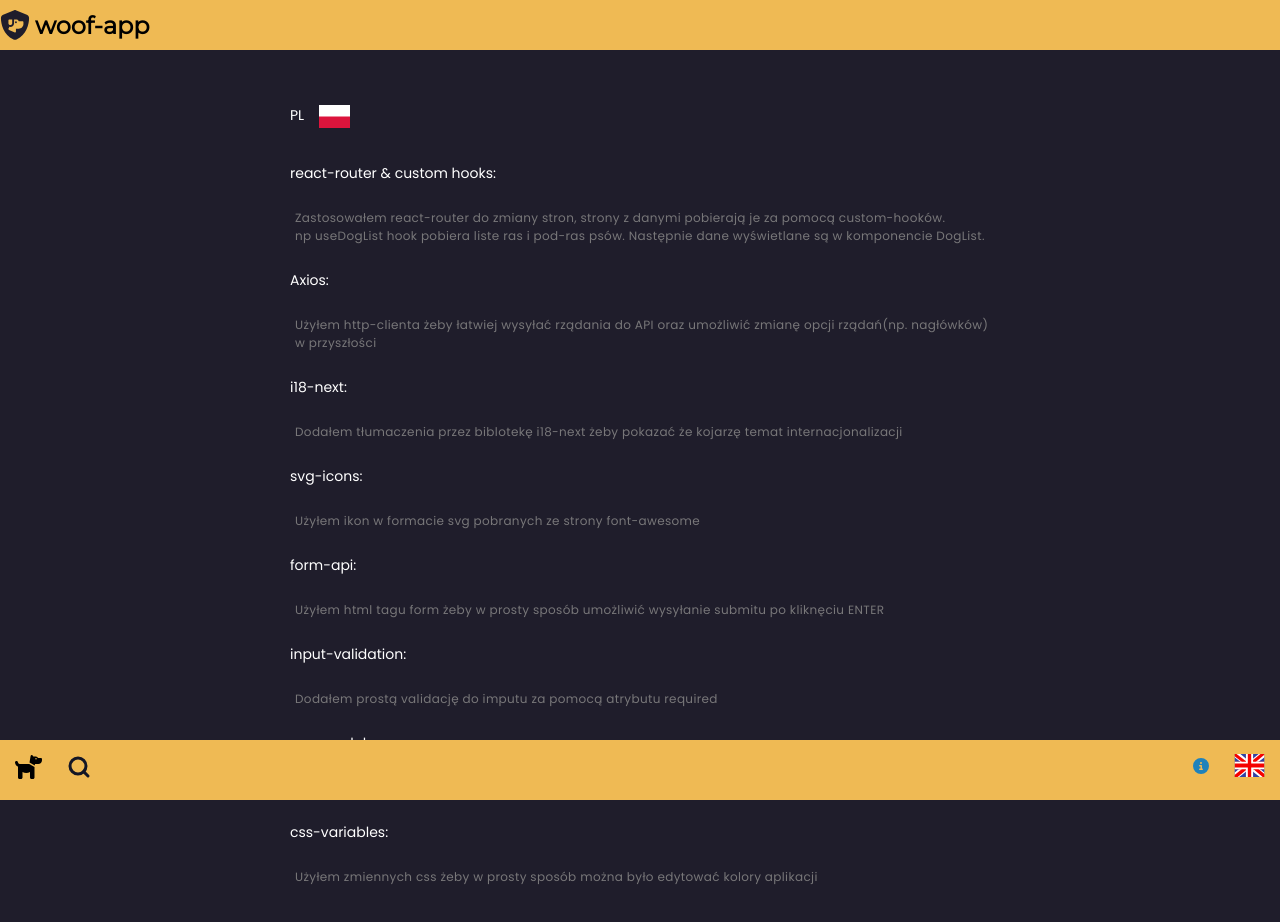
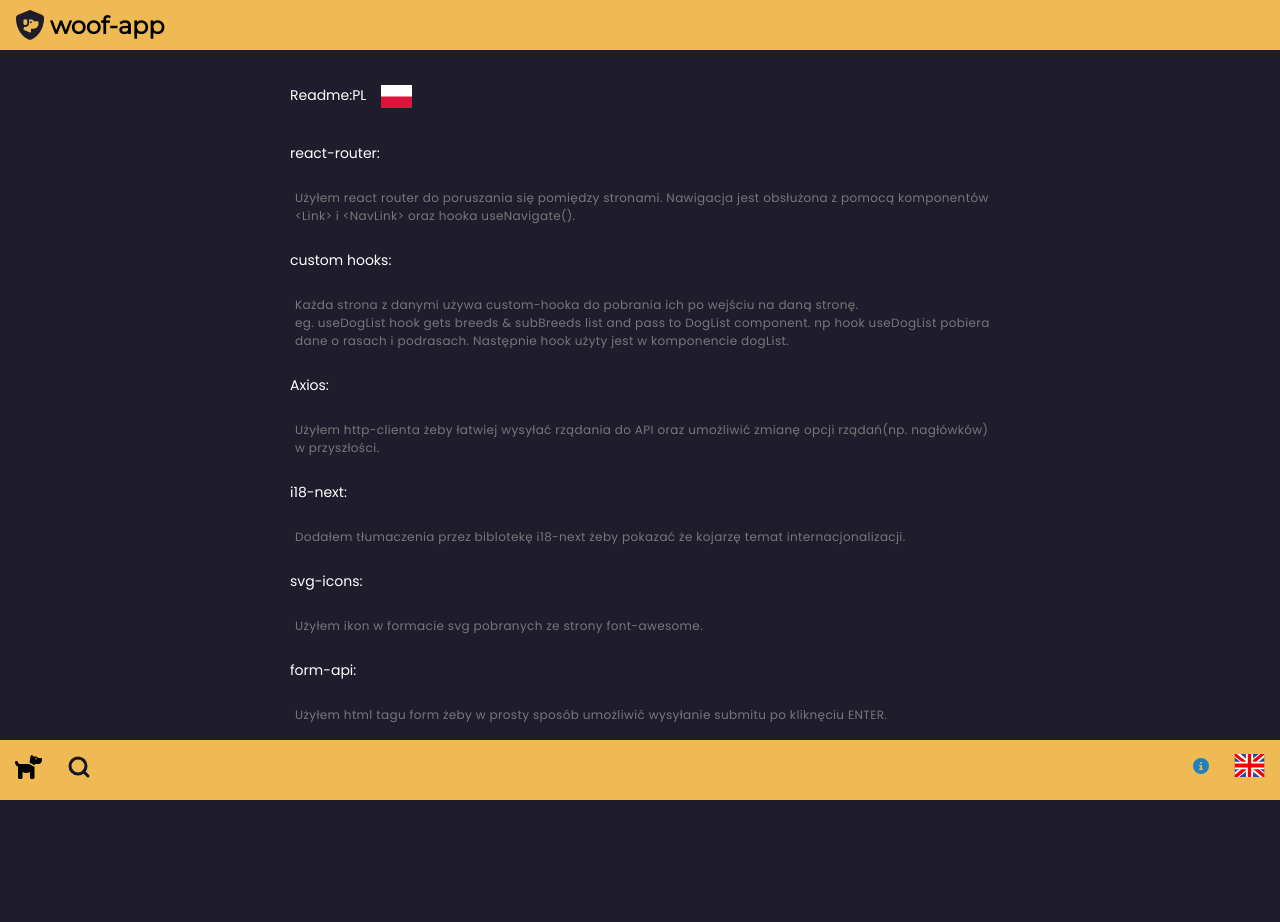
Before and after one commit to g-marcin/woof-app, a React (Vite) app: page /readme in a window 1280 px wide. Shown: the top 922 px of the page. After the commit the page ends 850 px from the top, so only its background shows below. Built offline with nearby package versions, Linux system fonts and the light colour scheme.

Commit message:
separated router&custom hooks readme entry

```diff
--- a/src/common/i18next/langs/en.ts
+++ b/src/common/i18next/langs/en.ts
@@ -31,14 +31,17 @@ export const en = {
     noBreed2: "available yet. Keep looking!",
   },
   readme: {
-    router1: `I used react router to enable navigating between diferent pages. Each page with content uses custom hook and request required data.`,
-    router2: `eg. useDogList hook gets breeds & subBreeds list and pass to DogList component.`,
-    axios: `Axios http-client was used for http requests as it will be more easy to customize request options in the future and improve the app`,
+    router: `I used react router to enable navigating between diferent pages. Navigation is done with <Navlink>, <Link> components and useNavigate() hook.`,
+    customHooks1: `Each page with content uses custom hook and request required data.`,
+    customHooks2: `
+eg. useDogList hook gets breeds & subBreeds list and pass to DogList component.
+    `,
+    axios: `Axios http-client was used for http requests as it will be more easy to customize request options in the future and improve the app.`,
     i18next: `I added i18 next translation to show i am aware of this library and importance of internationalization process.`,
     svgIcons: `I used svg icons manually downloaderd from font-awesome website`,
-    formApi: `I used form tag to enable submit on ENTER click`,
-    inputValidation: `I added simple built-in validation with input required attribute`,
+    formApi: `I used form tag to enable submit on ENTER click.`,
+    inputValidation: `I added simple built-in validation with input required attribute.`,
     cssModules: `I used separate css-module for each component to support style encapsulation.`,
-    cssVariables: `I used css-variables to collect colors in one place. They may be changed easily`,
+    cssVariables: `I used css-variables to collect colors in one place. They may be changed easily.`,
   },
 } as const;
--- a/src/common/i18next/langs/pl.ts
+++ b/src/common/i18next/langs/pl.ts
@@ -31,16 +31,18 @@ export const pl = {
     noBreed2: " w naszej bazie. Poszukaj innej",
   },
   readme: {
-    router1: `Zastosowałem react-router do zmiany stron, strony z danymi pobierają je za pomocą
-        custom-hooków. `,
-    router2: `np useDogList hook pobiera liste ras i pod-ras psów. Następnie dane
-        wyświetlane są w komponencie DogList.`,
-    axios: `Użyłem http-clienta żeby łatwiej wysyłać rządania do API oraz umożliwić zmianę opcji rządań(np. nagłówków) w przyszłości`,
-    i18next: `Dodałem tłumaczenia przez biblotekę i18-next żeby pokazać że kojarzę temat internacjonalizacji`,
-    svgIcons: `Użyłem ikon w formacie svg pobranych ze strony font-awesome`,
-    formApi: `Użyłem html tagu form żeby w prosty sposób umożliwić wysyłanie submitu po kliknęciu ENTER`,
-    inputValidation: `Dodałem prostą validację do imputu za pomocą atrybutu required`,
-    cssModules: `Użyłem css modules żeby rozdzielić style do oddzielnych plików co zapewnia enkapsulację styli`,
-    cssVariables: `Użyłem zmiennych css  żeby w prosty sposób można było edytować kolory aplikacji`,
+    router: `Użyłem react router do poruszania się pomiędzy stronami. Nawigacja jest obsłużona z pomocą komponentów <Link> i <NavLink> oraz hooka useNavigate(). `,
+    customHooks1: `Każda strona z danymi używa custom-hooka do pobrania ich po wejściu na daną stronę.`,
+    customHooks2: `
+eg. useDogList hook gets breeds & subBreeds list and pass to DogList component.
+np hook useDogList pobiera dane o rasach i podrasach. Następnie hook użyty jest w komponencie dogList.
+    `,
+    axios: `Użyłem http-clienta żeby łatwiej wysyłać rządania do API oraz umożliwić zmianę opcji rządań(np. nagłówków) w przyszłości.`,
+    i18next: `Dodałem tłumaczenia przez biblotekę i18-next żeby pokazać że kojarzę temat internacjonalizacji.`,
+    svgIcons: `Użyłem ikon w formacie svg pobranych ze strony font-awesome.`,
+    formApi: `Użyłem html tagu form żeby w prosty sposób umożliwić wysyłanie submitu po kliknęciu ENTER.`,
+    inputValidation: `Dodałem prostą validację do imputu za pomocą atrybutu required.`,
+    cssModules: `Użyłem css modules żeby rozdzielić style do oddzielnych plików co zapewnia enkapsulację styli.`,
+    cssVariables: `Użyłem zmiennych css  żeby w prosty sposób można było edytować kolory aplikacji.`,
   },
 } as const;
--- a/src/components/layout/Header/header.module.css
+++ b/src/components/layout/Header/header.module.css
@@ -7,6 +7,7 @@
   position: fixed;
   width: 100%;
   z-index: 1;
+  padding: 0 15px;
 }
 
 @media (max-width: 660px) {
--- a/src/modules/DogSearch/DogIntro/dogIntro.module.css
+++ b/src/modules/DogSearch/DogIntro/dogIntro.module.css
@@ -13,14 +13,3 @@
   padding: 70px;
   margin: 35px 0;
 }
-
-.main-wrapper {
-  display: flex;
-  flex-direction: column;
-  overflow: scroll;
-}
-
-.details-description {
-  text-justify: distribute;
-  align-items: center;
-}
--- a/src/modules/DogSearch/dogSearch.module.css
+++ b/src/modules/DogSearch/dogSearch.module.css
@@ -5,9 +5,14 @@
   margin: 0 auto;
   max-width: 850px;
 
-  overflow-y: scroll;
   padding-top: 20px;
   padding-bottom: 65px;
+}
+
+@media (max-width: 660px) {
+  .main-wrapper {
+    overflow: scroll;
+  }
 }
 
 .search-header {
--- a/src/modules/Readme/Readme.tsx
+++ b/src/modules/Readme/Readme.tsx
@@ -10,7 +10,7 @@ const Readme: FC = () => {
   return (
     <div className={styles["wrapper"]}>
       <span className={styles.header}>
-        <h1>{t("headers.readme")}</h1>
+        <h1>Readme:{t("headers.readme")}</h1>
         {t("headers.readme") == "PL" ? (
           <img src={plFlag} alt="" />
         ) : (
@@ -18,11 +18,13 @@ const Readme: FC = () => {
         )}{" "}
         <img src="" alt="" />
       </span>
-      <h1>react-router & custom hooks:</h1>
+      <h1>react-router:</h1>
+      <p>{t("readme.router")}</p>
+      <h1>custom hooks:</h1>
       <p>
-        {t("readme.router1")}
+        {t("readme.customHooks1")}
         <br />
-        {t("readme.router2")}
+        {t("readme.customHooks2")}
       </p>{" "}
       <h1>Axios:</h1>
       <p>{t("readme.axios")}</p>
--- a/src/modules/Readme/readme.module.css
+++ b/src/modules/Readme/readme.module.css
@@ -4,9 +4,10 @@
   gap: 15px;
   margin: 0 auto;
   max-width: 700px;
-  padding: 0px 10px;
-  padding-top: 20px;
+
   padding-bottom: 60px;
+  height: 75vh;
+  overflow-y: scroll;
 }
 
 .icon {
```
